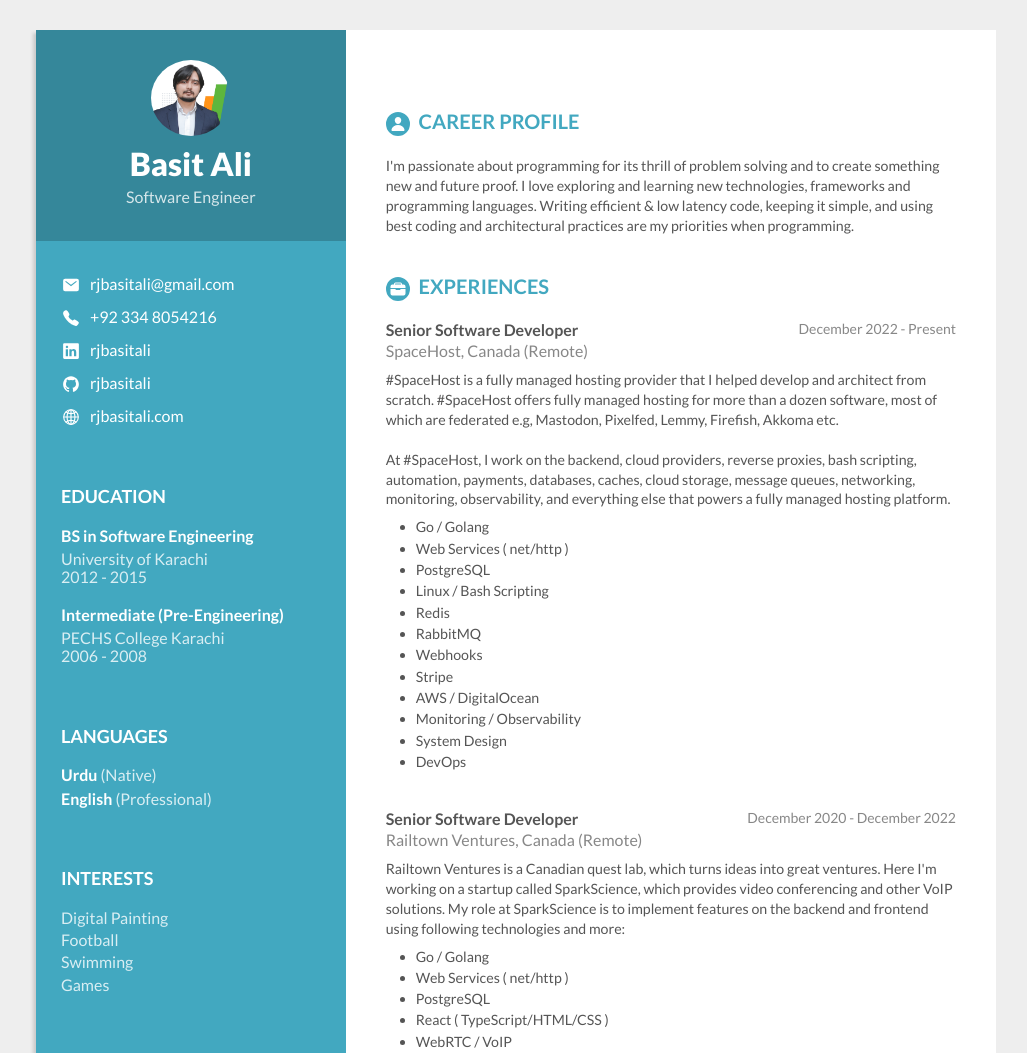
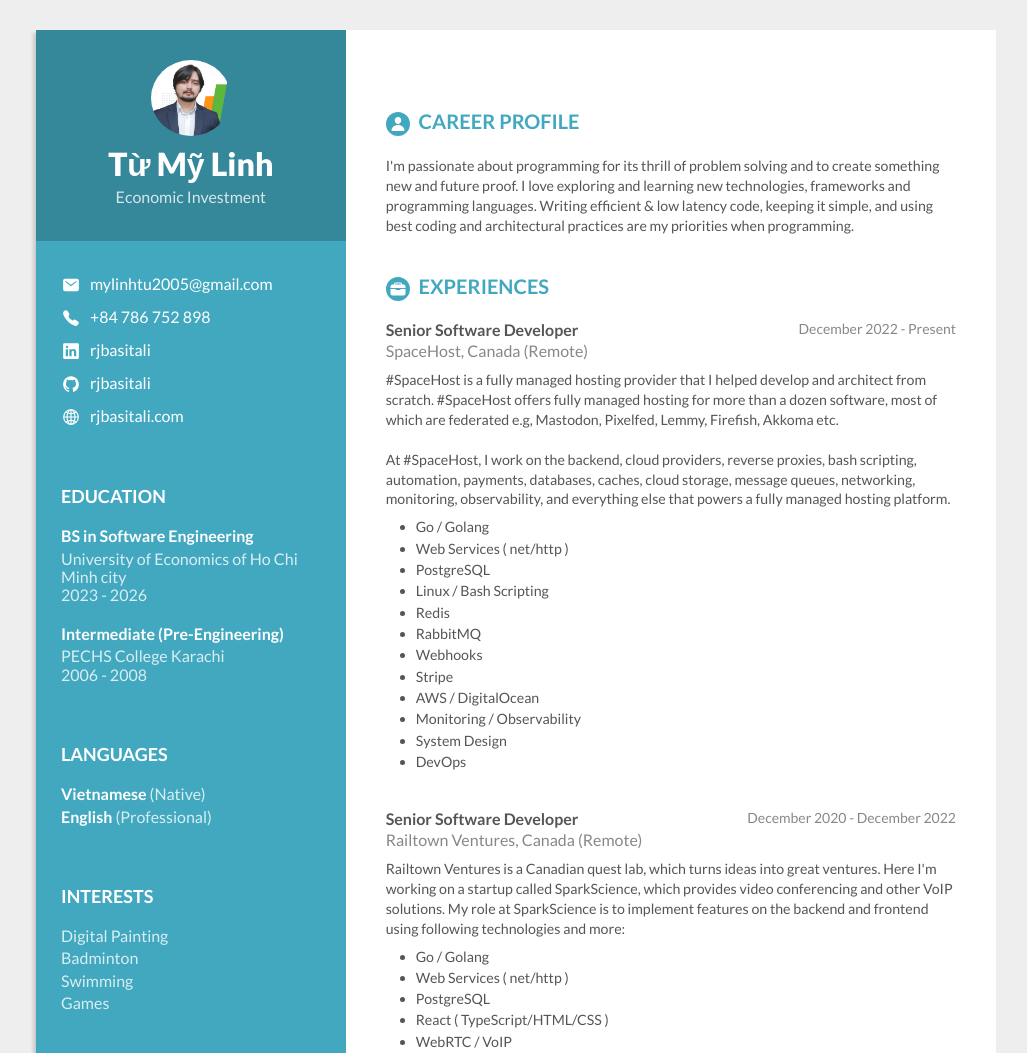
Before and after one commit to TuMyLinh/tumylinh.github.io, a plain HTML site: page index.html in a window 1280 px wide. Shown: the top 1053 px of the page, without its empty margins (124-1151 px from the left). Drawn offline with nearby package versions, Linux system fonts and the light colour scheme.

Commit message:
update personal info

```diff
--- a/index.html
+++ b/index.html
@@ -1,7 +1,7 @@
 <!DOCTYPE html>
 <html lang="en">
     <head>
-        <title>Basit Ali - Resume</title>
+        <title> Basit Ali - Resume</title>
         <link rel="stylesheet" type="text/css" href="vendors/css/normalize.css">
         <link rel="stylesheet" type="text/css" href="vendors/css/grid.css">
         <link rel="stylesheet" type="text/css" href="resources/css/style.css">
@@ -24,17 +24,17 @@
             <div class="col span-1-of-3 personal">
                 <div class="personal-header">
                     <img src="resources/img/profile_pic2.png" alt="Profile picture">
-                    <h1>Basit Ali</h1>
-                    <p>Software Engineer</p>
+                    <h1>Từ Mỹ Linh</h1>
+                    <p>Economic Investment</p>
                 </div>
                 <div class="personal-details">
                     <div class="personal-info">
                         <ion-icon name="mail"></ion-icon>
-                        <a href="mailto:rjbasitali@gmail.com" target="_blank">rjbasitali@gmail.com</a>
+                        <a href="mailto:rjbasitali@gmail.com" target="_blank">mylinhtu2005@gmail.com</a>
                     </div>
                     <div class="personal-info">
                         <ion-icon name="call"></ion-icon>
-                        <a href="tel:0923348054216" target="_blank">+92 334 8054216</a>
+                        <a href="tel:0923348054216" target="_blank">+84 786 752 898</a>
                     </div>
                     <div class="personal-info">
                         <ion-icon name="logo-linkedin"></ion-icon>
@@ -52,7 +52,7 @@
                     <h3>Education</h3>
                     <div class="personal-ed">
                         <p class="personal-ed-bold">BS in Software Engineering</p>
-                        <p class="personal-ed-light">University of Karachi<br>2012 - 2015</p>
+                        <p class="personal-ed-light">University of Economics of Ho Chi Minh city <br>2023 - 2026</p>
                     </div>
                     <div class="personal-ed">
                         <p class="personal-ed-bold">Intermediate (Pre-Engineering)</p>
@@ -61,14 +61,14 @@
 
                     <h3>Languages</h3>
                     <div class="personal-ed">
-                        <p class="personal-ed-bold">Urdu <span>(Native)</span></p>
+                        <p class="personal-ed-bold">Vietnamese <span>(Native)</span></p>
                         <p class="personal-ed-bold">English <span>(Professional)</span></p>
                     </div>
 
                     <h3>Interests</h3>
                     <div class="personal-ed">
                         <p class="personal-ed-light">Digital Painting</p>
-                        <p class="personal-ed-light">Football</p>
+                        <p class="personal-ed-light">Badminton</p>
                         <p class="personal-ed-light">Swimming</p>
                         <p class="personal-ed-light">Games</p>
                     </div>
```
